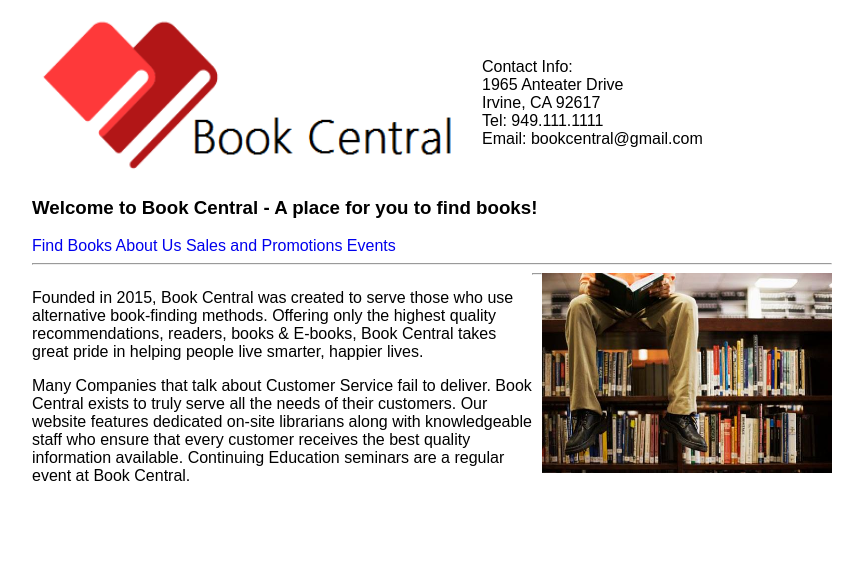
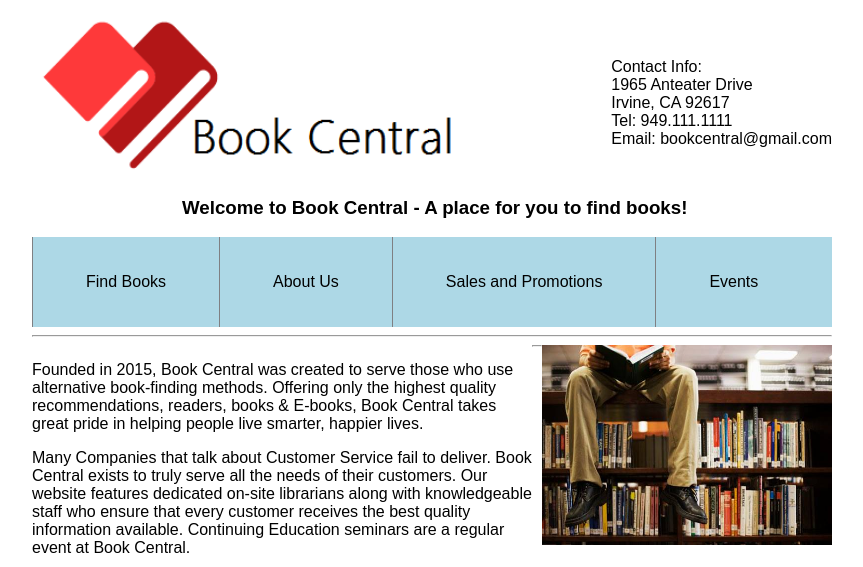
Before and after one commit to upbeat/ecommerce_CS137, a PHP site: page / in a window 1280 px wide. Shown: the top 567 px of the page, without its empty margins (208-1071 px from the left). Run offline with PHP 8.4, Linux system fonts and the light colour scheme.

Commit message:
Cleaned up spacing in nav bar

```diff
--- a/index.html
+++ b/index.html
@@ -30,10 +30,10 @@
 
     <!-- LINKS -->
     <div id="links">
-      <a href="google.com" style="text-decoration:none">Find Books</a>
-      <a href="google.com" style="text-decoration:none">About Us</a>
-      <a href="google.com" style="text-decoration:none">Sales and Promotions</a>
-      <a href="google.com" style="text-decoration:none">Events</a>
+      <a href="google.com">Find Books</a>
+      <a href="google.com">About Us</a>
+      <a href="google.com">Sales and Promotions</a>
+      <a href="google.com">Events</a>
     </div>
 
     <!-- HORIZONTAL LINE -->
--- a/style.css
+++ b/style.css
@@ -30,12 +30,28 @@ div#contact{
   text:align: center;
   padding-top: 50px;
   padding-left: 100px;
+  float: right;
 }
 
-
+div #welcome {
+  padding-left: 150px;
+}
 
 div#links{
+  background-color: #ADD8E6;
+  height: 90px;
+}
 
+div#links a {
+  padding-left: 53px;
+  padding-right: 53px;
+  text-decoration: none;
+  color: #000;
+  height: 90px;
+  line-height: 90px;
+  display: block;
+  float: left;
+  border-left: 1px solid #7f8083;
 }
 
 #content{
```
